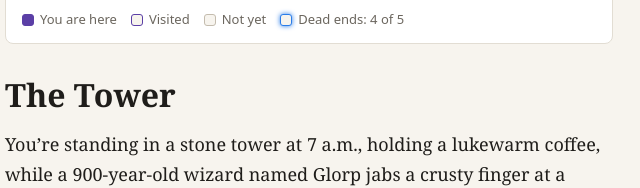
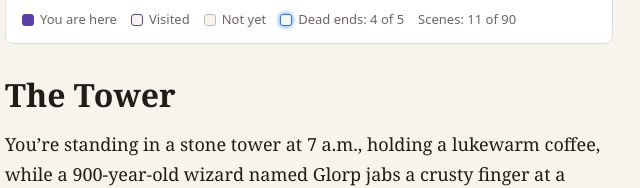
Before and after one commit to NikhilMath/Hex-Support, a plain HTML site: page index.html in a window 1280 px wide. Shown: the part 499-687 px from the top of the page, 331-971 px from the left. Drawn offline with Linux system fonts and the light colour scheme.

Commit message:
Add a scene counter toward the 90-scene goal
The map legend now shows "Scenes: N of 90". One scene per printed page
plus about 10 pages of extras makes a ~100-page paperback, like
Keyboard Heist's 84 pages for 74 scenes. The goal is
STORY.targetScenes in story.js.

Co-Authored-By: Claude Opus 5.5 <noreply@anthropic.com>

```diff
--- a/game.js
+++ b/game.js
@@ -9,6 +9,8 @@
   const restartBtn = document.getElementById("restart");
   const mapSvg = document.getElementById("map-svg");
   const deadEndCount = document.getElementById("dead-end-count");
+  const sceneCount = document.getElementById("scene-count");
+  sceneCount.textContent = `Scenes: ${Object.keys(STORY.passages).length} of ${STORY.targetScenes}`;
 
   // What the reader has seen this visit, for the map.
   const trail = { visited: new Set(), walked: new Set() };
--- a/index.html
+++ b/index.html
@@ -22,6 +22,7 @@
         <span class="legend-item"><span class="key key-visited"></span>Visited</span>
         <span class="legend-item"><span class="key key-unvisited"></span>Not yet</span>
         <span class="legend-item"><span class="key key-dead-end"></span><span id="dead-end-count">Dead ends</span></span>
+        <span class="legend-item" id="scene-count">Scenes</span>
       </p>
     </details>
 
--- a/story.js
+++ b/story.js
@@ -11,10 +11,13 @@
 // A passage with no choices shows "To be continued…". Add `ending: true`
 // to show "The End" instead. Either way it's a dead end, and glows blue on
 // the map. `maxEndings` is how many dead ends the story is allowed.
+// `targetScenes` is how many scenes the finished book should have
+// (about 100 paperback pages, going by Keyboard Heist).
 
 const STORY = {
   start: "start",
   maxEndings: 5,
+  targetScenes: 90,
 
   passages: {
     start: {
```
